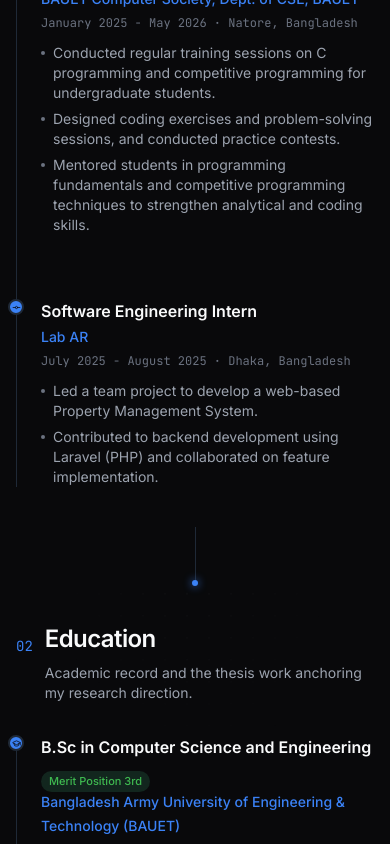
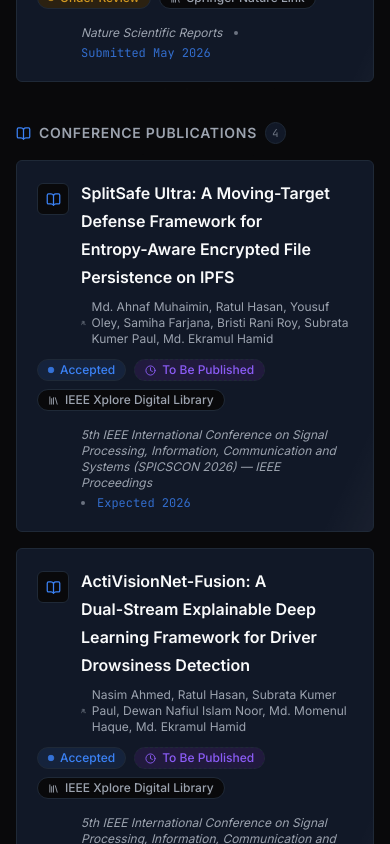
Before and after one commit to ratulhasan001/portfolio, a Next.js app: page / in a window 390 px wide. Shown: the part 2140-2984 px from the top of the page. Built offline with nearby package versions, Linux system fonts and the light colour scheme.

Commit message:
Reorder sections to put research first and tighten spacing
New order: research, education, experience, skills, projects,
contact. Section padding and connectors are shorter.

```diff
--- a/src/app/page.tsx
+++ b/src/app/page.tsx
@@ -16,18 +16,18 @@ export default function Home() {
       <ScrollProgress />
       <ScrollRail />
       <Nav />
-      <main className="flex-1 lg:pr-56">
+      <main className="flex-1">
         <Hero />
+        <SectionConnector />
+        <ResearchSection />
+        <SectionConnector />
+        <EducationSection />
         <SectionConnector />
         <ExperienceSection />
         <SectionConnector />
-        <EducationSection />
-        <SectionConnector />
-        <ResearchSection />
+        <SkillsSection />
         <SectionConnector />
         <ProjectsSection />
-        <SectionConnector />
-        <SkillsSection />
         <SectionConnector />
         <ContactSection />
       </main>
--- a/src/components/contact-section.tsx
+++ b/src/components/contact-section.tsx
@@ -14,7 +14,7 @@ export function ContactSection() {
   return (
     <section
       id="contact"
-      className="mx-auto max-w-6xl px-4 py-16 sm:px-6 sm:py-24"
+      className="mx-auto max-w-6xl px-4 py-10 sm:px-6 sm:py-14"
     >
       <FadeIn>
         <div className="relative overflow-hidden rounded-lg border border-border-default bg-canvas-subtle p-8 text-center sm:p-14">
--- a/src/components/projects-section.tsx
+++ b/src/components/projects-section.tsx
@@ -12,14 +12,14 @@ export function ProjectsSection() {
   return (
     <section
       id="projects"
-      className="relative mx-auto max-w-6xl px-4 py-16 sm:px-6 sm:py-24"
+      className="relative mx-auto max-w-6xl px-4 py-10 sm:px-6 sm:py-14"
     >
       <ParallaxLayer speed={35}>
         <div className="bg-dot-grid pointer-events-none absolute inset-0 opacity-40 [mask-image:radial-gradient(ellipse_60%_50%_at_50%_0%,#000_10%,transparent_70%)]" />
       </ParallaxLayer>
 
       <SectionTitle
-        index="04"
+        index="05"
         title="Pinned Projects"
         subtitle="Applied systems work — blockchain, decentralized infrastructure, and full-stack platforms."
       />
--- a/src/components/section-connector.tsx
+++ b/src/components/section-connector.tsx
@@ -4,7 +4,7 @@ import { motion } from "framer-motion";
 
 export function SectionConnector() {
   return (
-    <div className="relative mx-auto flex h-14 w-px items-center justify-center overflow-visible">
+    <div className="relative mx-auto flex h-8 w-px items-center justify-center overflow-visible">
       <div className="absolute inset-0 mx-auto w-px bg-border-default" />
       <motion.span
         aria-hidden
```
